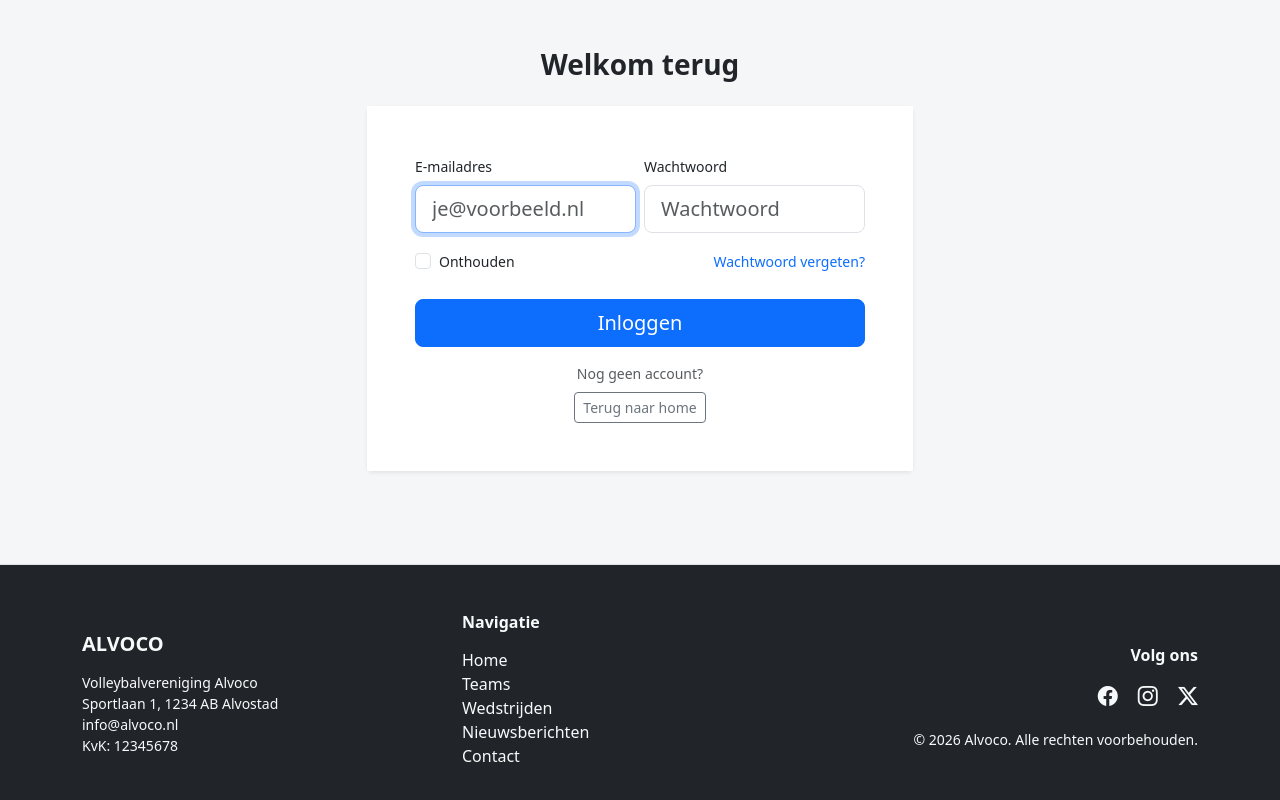
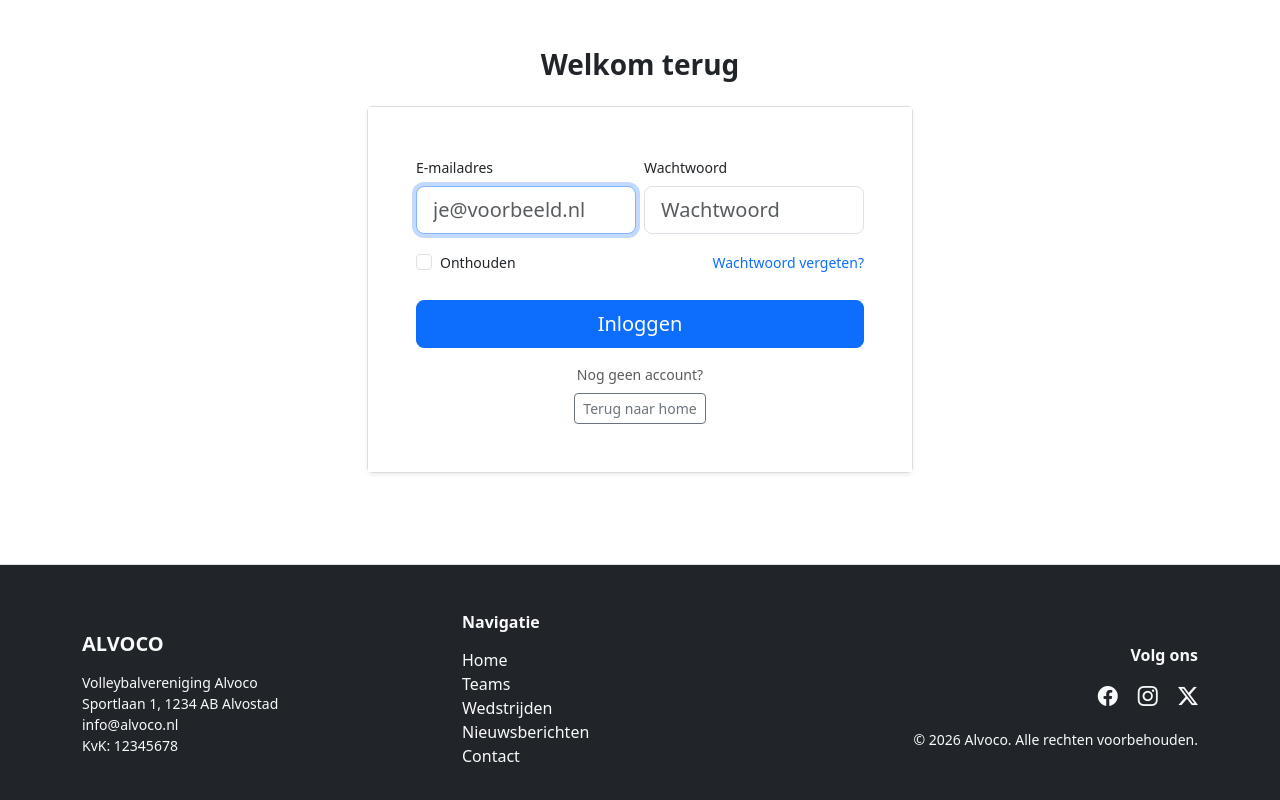
Before and after one commit to ColinBloemendaal-Inholland/WebDevelopment1-ColinBloemendaal-Alvoco, a PHP site: template app/src/Views/Leden/login.php in a window 1280 px wide. Run offline with PHP 8.4, Linux system fonts and the light colour scheme; the template is opened without the code that fills it, so the values that code supplies are empty; some libraries are stand-ins or nearby versions.

Commit message:
Checked for custom css blocks

```diff
--- a/app/src/Views/Layout/Head.php
+++ b/app/src/Views/Layout/Head.php
@@ -27,7 +27,7 @@
     <style>
         /* Ensure dropdown menus appear above sidebar */
         .dropdown-menu {
-            z-index: 1050 !important;
+            z-index: 1050;
         }
     </style>
 
--- a/app/src/Views/Leden/login.php
+++ b/app/src/Views/Leden/login.php
@@ -5,7 +5,7 @@
                 <h1 class="fw-bold h3">Welkom terug</h1>
             </header>
             <section class="col-12 col-md-8 col-lg-6">
-                <div class="card shadow-sm w-100">
+                <div class="card shadow-sm w-100 border border-secondary border-opacity-25">
                     <div class="card-body p-4 p-md-5 bg-white">
                         <!-- shared form errors partial -->
                         <?php \View::partial('Layout.errors'); ?>
@@ -41,8 +41,3 @@
         </div>
     </div>
 </main>
-
-<style>
-    body { background: #f4f6f8; }
-    .card { border: none; }
-</style>
```
